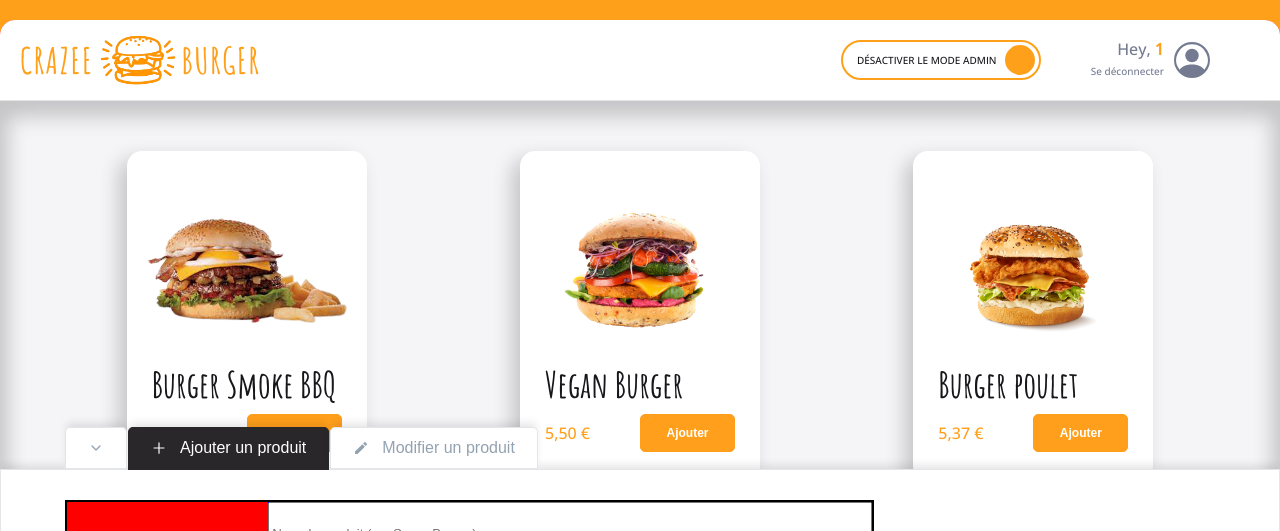
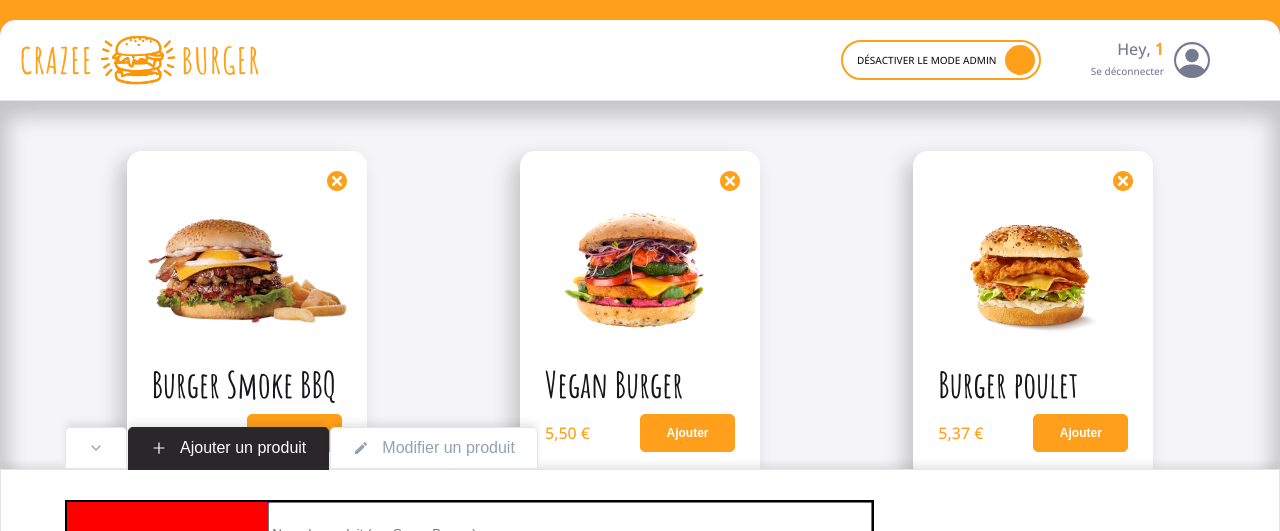
Before and after one commit to nicomil59/crazee-burger, a React (Create React App) app: page /order/1 in a window 1280 px wide. Shown: the top 531 px of the page. Built offline with nearby package versions, Linux system fonts and the light colour scheme.

Commit message:
♻️ F08: CARD > Add deleteButton (style only)

```diff
--- a/src/components/pages/order/Main/Admin/Admin.js
+++ b/src/components/pages/order/Main/Admin/Admin.js
@@ -19,6 +19,7 @@
 
 const AdminStyled = styled.div`
   position: absolute;
+  z-index: 2;
   bottom: 0;
   left: 0;
   right: 0;
--- a/src/components/reusable-ui/Card.js
+++ b/src/components/reusable-ui/Card.js
@@ -1,10 +1,15 @@
 import styled from "styled-components";
 import PrimaryButton from "./PrimaryButton";
 import { theme } from "../../theme";
+import { TiDelete } from "react-icons/ti";
 
 const Card = ({ title, imageSource, leftDescription }) => {
   return (
     <CardStyled>
+      <button className="delete-button" aria-label="delete-button">
+        <TiDelete className="icon" />
+      </button>
+
       <div className="image">
         <img src={imageSource} alt={title} />
       </div>
@@ -35,6 +40,36 @@
 
   box-shadow: ${theme.shadows.medium};
   border-radius: ${theme.borderRadius.extraRound};
+
+  position: relative;
+
+  .delete-button {
+    border: 1px solid red;
+    position: absolute;
+    top: 15px;
+    right: 15px;
+    cursor: pointer;
+    width: 30px;
+    height: 30px;
+    color: ${theme.colors.primary};
+    z-index: 2;
+    padding: 0;
+    border: none;
+    background: none;
+
+    .icon {
+      height: 100%;
+      width: 100%;
+    }
+
+    :hover {
+      color: ${theme.colors.red};
+    }
+
+    :active {
+      color: ${theme.colors.primary};
+    }
+  }
 
   .image {
     width: 100%;
```
